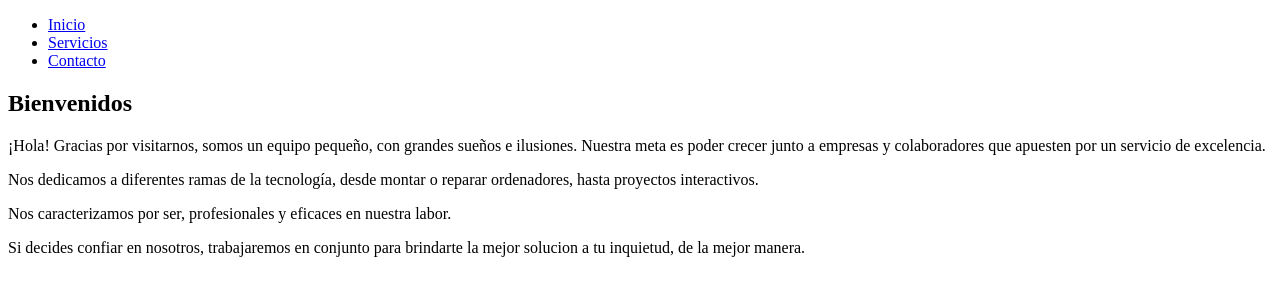
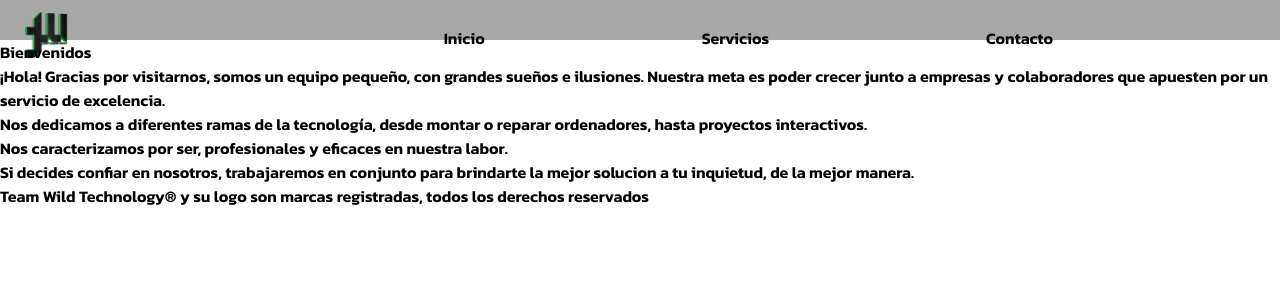
Before and after one commit to Eze-Gonzalez/ProyectoMigue, a plain HTML site: page index.html in a window 1280 px wide. Drawn offline with Linux system fonts and the light colour scheme.

Commit message:
Update index.html

```diff
--- a/index.html
+++ b/index.html
@@ -4,11 +4,14 @@
 <head>
 	<meta charset="utf-8" />
 	<title>Proyecto</title>
+	<link href="Contenido\CSS\Estilo.css" rel="stylesheet" />
+	<link href="Contenido\TWTLogo.ico" rel="icon" />
 </head>
 <body>
 	<header>
-		<div class="header">
-			<ul class="menu">
+		<div class="menu">
+			<ul class="menu__list">
+				<li><a href="index.html"><img src="Contenido\TWTLogo.png" class="icono" alt="Alternate Text" /></a></li>
 				<li><a href="index.html">Inicio</a></li>
 				<li><a href="servicios.html">Servicios</a></li>
 				<li><a href="contacto.html">Contacto</a></li>
@@ -25,7 +28,7 @@
 		</div>
 	</section>
 	<footer>
-		<div class="copy"></div>
+		<div class="copy">Team Wild Technology® y su logo son marcas registradas, todos los derechos reservados</div>
 	</footer>
 </body>
 </html>
```
